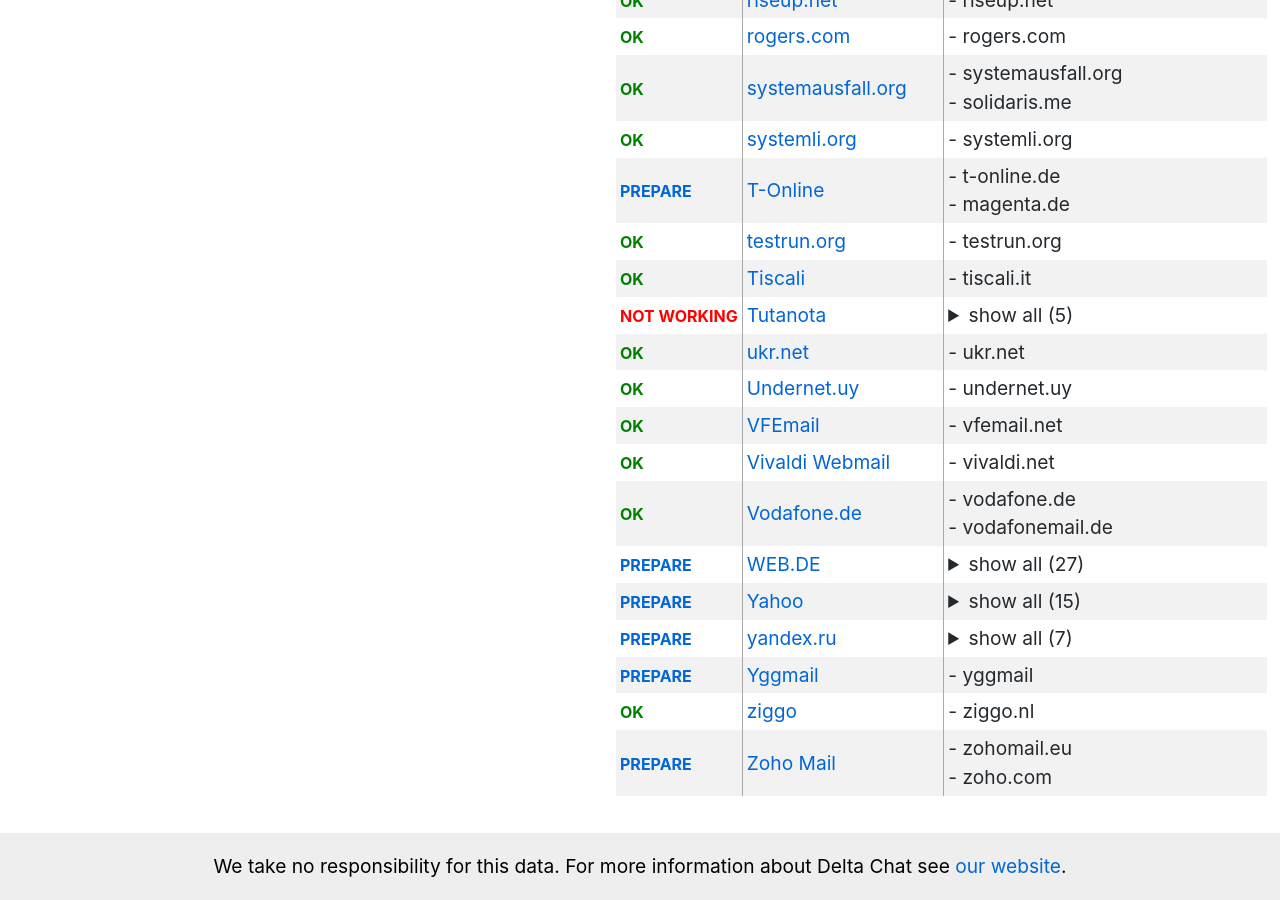
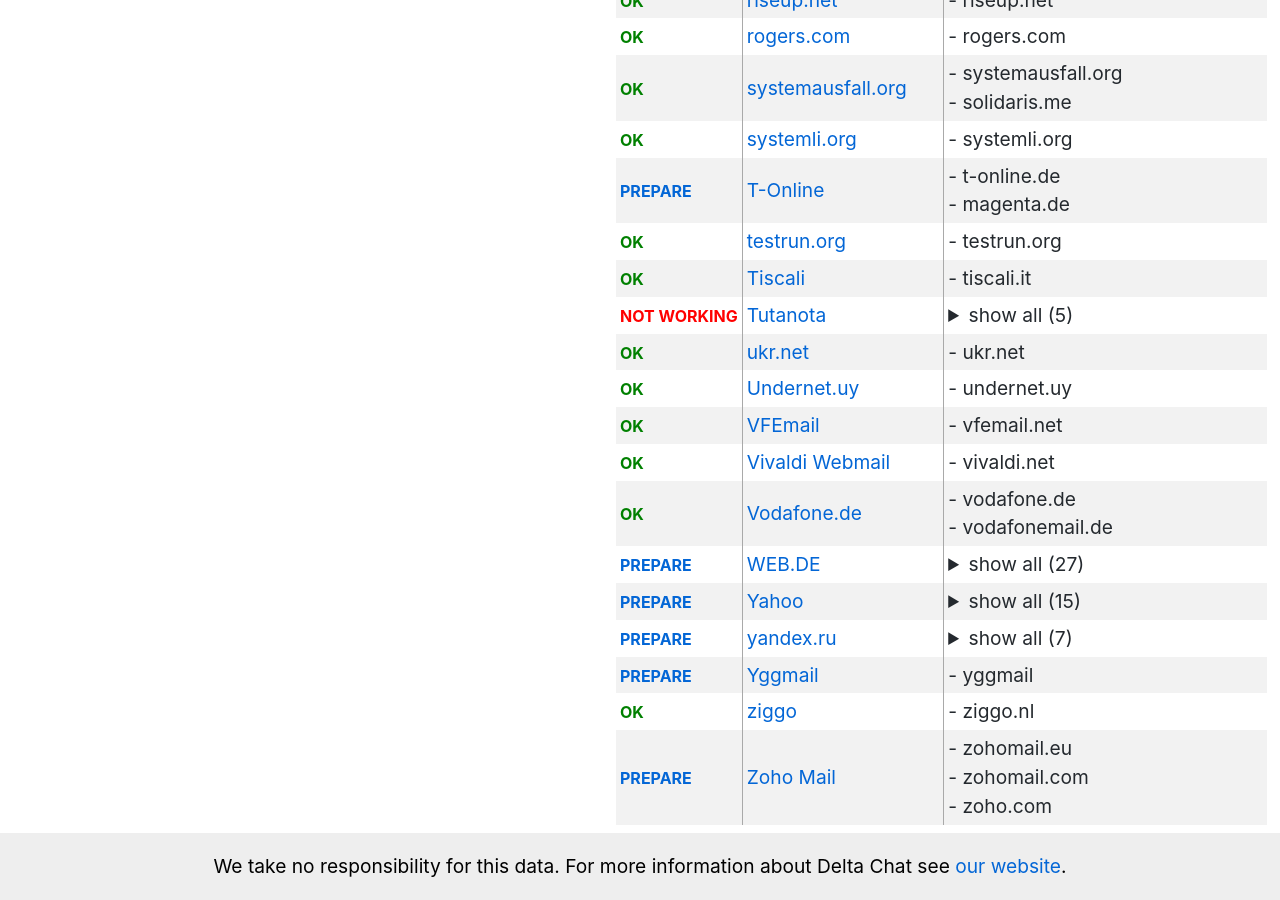
Before and after one commit to deltachat/provider-db, a Jekyll site: the page built from index.html, in a window 1280 px wide and 900 px high, scrolled down 1782 px. Built offline with Jekyll 4.4.1, drawn with Linux system fonts in a browser that asks for light colours; before the commit the page ends 2653 px from its top, so only the background shows below that.

Commit message:
add zohomail.com (#206)

```diff
--- a/_providers/zoho.md
+++ b/_providers/zoho.md
@@ -2,6 +2,7 @@
 name: Zoho Mail
 domains:
   - zohomail.eu
+  - zohomail.com
   - zoho.com
 status: PREPARATION
 server:
```
